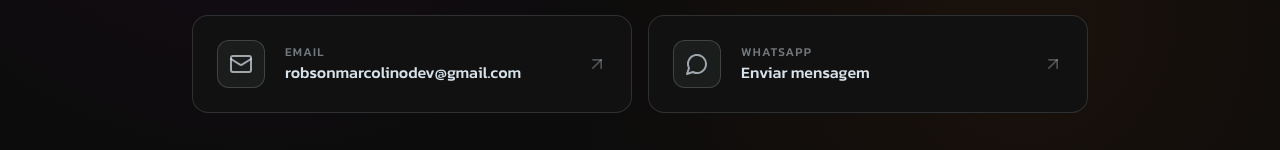
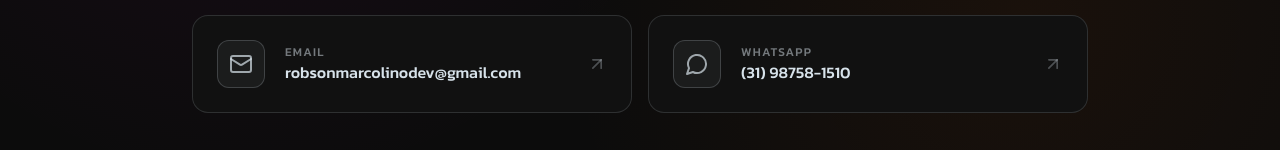
Before and after one commit to RobsonMarcolino/portfolio-3d, a React (Vite) app: page / in a window 1280 px wide. Shown: the part 7587-7737 px from the top of the page. Built offline with nearby package versions, Linux system fonts and the light colour scheme.

Commit message:
Update WhatsApp link

```diff
--- a/src/App.tsx
+++ b/src/App.tsx
@@ -981,8 +981,8 @@ function ContactSection() {
     {
       icon: <MessageCircle className="h-5 w-5 sm:h-6 sm:w-6" />,
       label: 'WhatsApp',
-      value: 'Enviar mensagem',
-      href: 'https://wa.me/5511999999999',
+      value: '(31) 98758-1510',
+      href: 'https://wa.me/5531987581510?text=Ol%C3%A1!%20Vim%20pelo%20seu%20portf%C3%B3lio.',
     },
   ];
 
```
